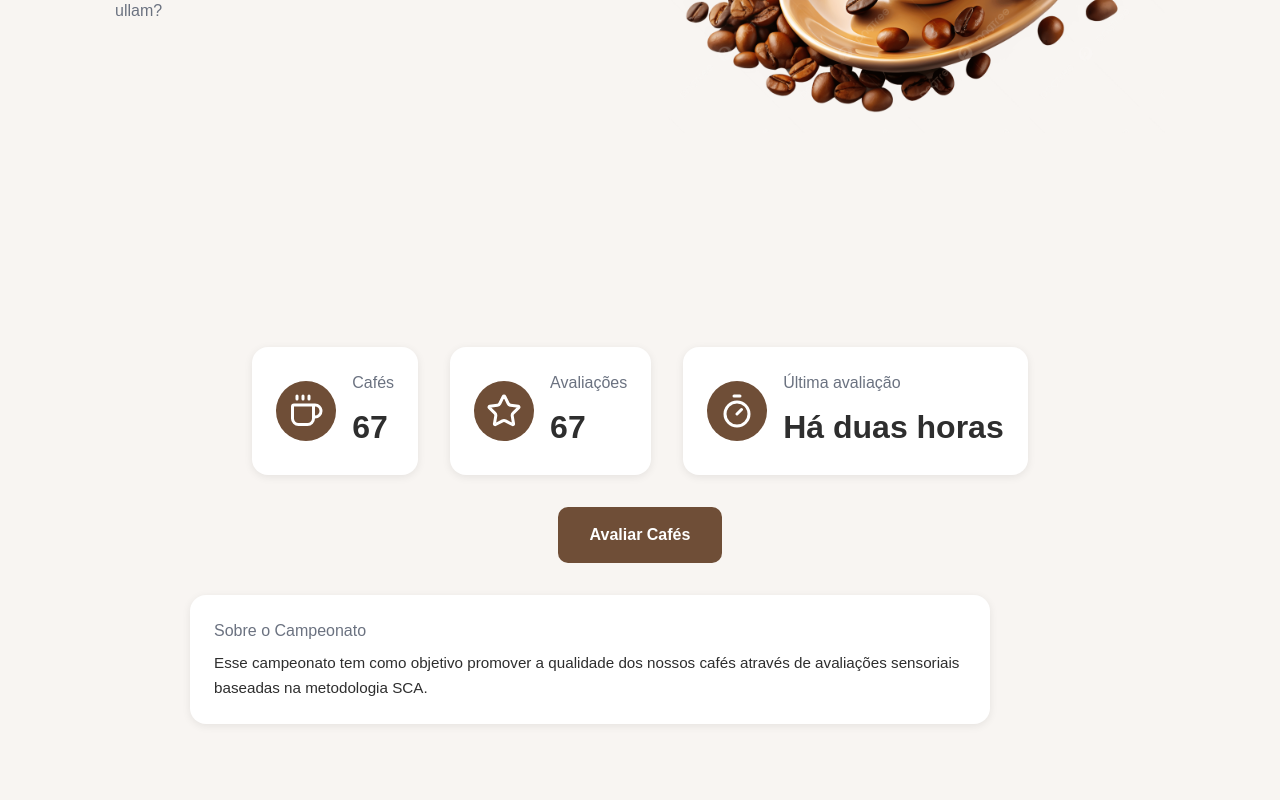
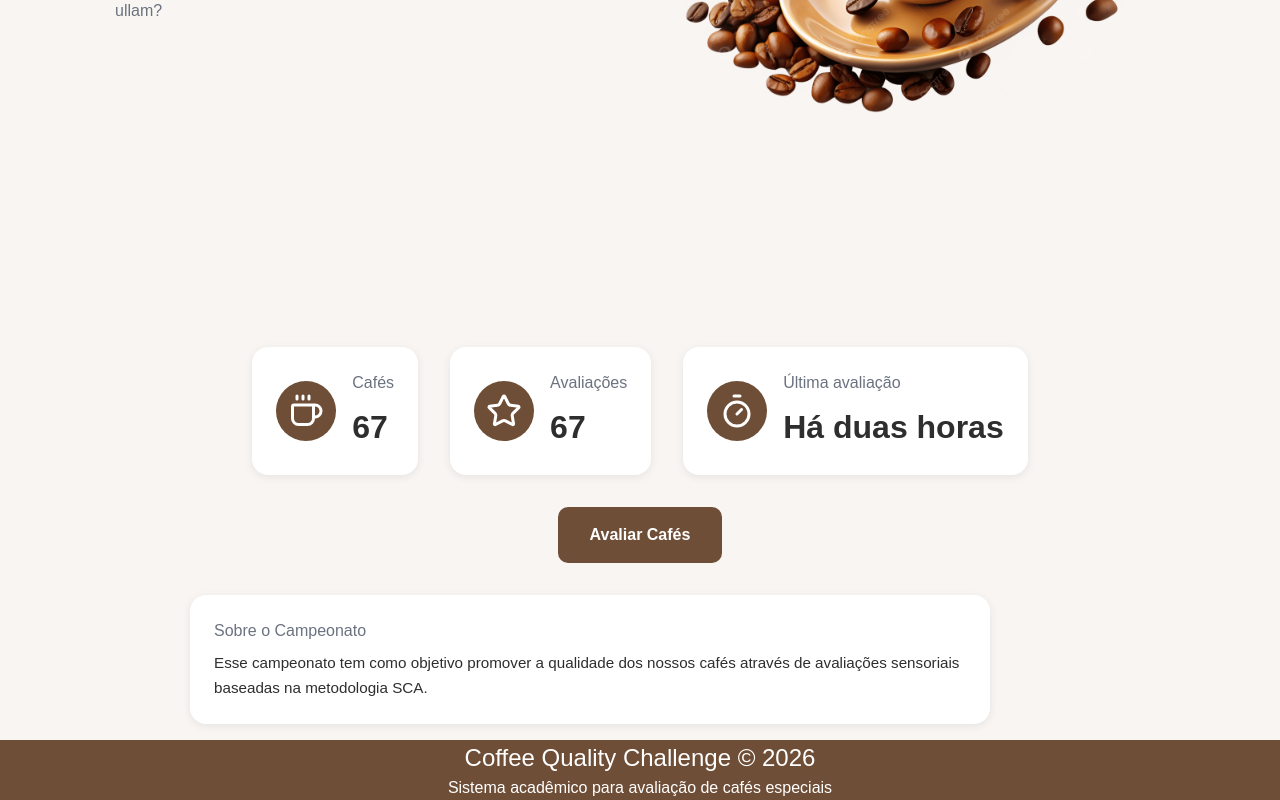
Before and after one commit to OtavioAugustodaRoza/atividade_cafe, a Vue app: page / in a window 1280 px wide. Shown: the part 608-1408 px from the top of the page. Before the commit the page ends 1348 px from the top, so only its background shows below. Built offline with nearby package versions, Linux system fonts and the light colour scheme.

Commit message:
feat: fiz o footer do site

```diff
--- a/src/App.vue
+++ b/src/App.vue
@@ -24,7 +24,11 @@ import { CoffeeIcon } from '@lucide/vue'
       <RouterView />
     </Transition>
   </main>
-  <footer></footer>
+  <footer>
+    <h2>Coffee Quality Challenge &copy; 2026</h2>
+    <span>Sistema acadêmico para avaliação de cafés especiais</span>
+
+  </footer>
 </template>
 
 <style scoped>
@@ -86,4 +90,10 @@ a:hover::before {
 main {
   padding: 2rem 0;
 }
+
+footer{
+  text-align: center;
+  background: var(--color-primary);
+  color: var(--color-white);
+}
 </style>
```
